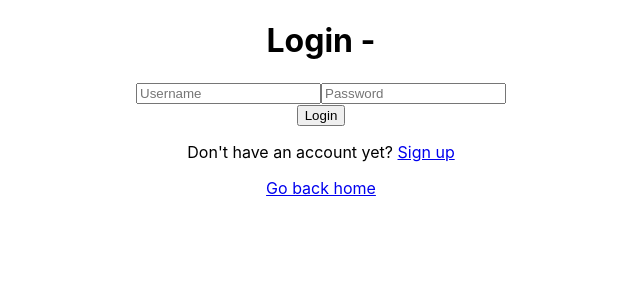
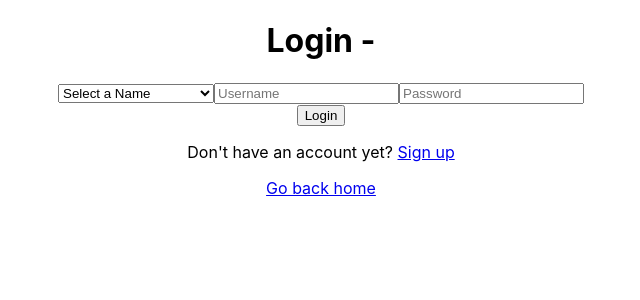
Before and after one commit to domswaby/dummy-json-shop, a React (Create React App) app: page /login in a window 1280 px wide. Shown: the top 300 px of the page, without its empty margins (319-959 px from the left). Built offline with nearby package versions, Linux system fonts and the light colour scheme.

Commit message:
add selector for fakeUsers in log in screen

```diff
--- a/src/Contexts/AppContext.js
+++ b/src/Contexts/AppContext.js
@@ -4,7 +4,7 @@ import { createContext } from "react";
 export const AppContext = createContext(null);
 
 export const AppContextProvider = ({ children }) => {
-  const [userInfo, setUserInfo] = useState({});
+  const [userInfo, setUserInfo] = useState(null);
   const [newUserCount, setNewUserCount] = useState(0);
 
   const value = {
--- a/src/Services/UserService.js
+++ b/src/Services/UserService.js
@@ -702,10 +702,19 @@ export const fakeUsers = [
 ];
 
 export const isFakeUser = (username) => {
-  for (user of fakeUsers) {
+  for (const user of fakeUsers) {
     if (user.username === username) {
       return true;
     }
   }
   return false;
 };
+
+export const checkFakePassword = (username, password) => {
+  for (const user of fakeUsers) {
+    if (user.username === username && user.password === password) {
+      return true;
+    }
+  }
+  return false;
+};
--- a/src/components/Login/Login.js
+++ b/src/components/Login/Login.js
@@ -3,9 +3,11 @@ import { AppContext } from "../../Contexts/AppContext.js";
 import { useNavigate } from "react-router-dom";
 import { login } from "../Auth/AuthService.js";
 import { Link } from "react-router-dom";
+import { isFakeUser, fakeUsers } from "../../Services/UserService.js";
 
 const Login = () => {
   const { userInfo } = useContext(AppContext);
+  const [selectedName, setSelectedName] = useState(""); // New state for selected name
   const [username, setUsername] = useState("");
   const [password, setPassword] = useState("");
   const [error, setError] = useState(""); // State to hold the error message
@@ -35,17 +37,46 @@ const Login = () => {
     }
   };
 
+  const handleNameChange = (e) => {
+    const selectedValue = e.target.value;
+    setSelectedName(selectedValue);
+
+    if (selectedValue === "clearInputs") {
+      setUsername("");
+      setPassword("");
+    } else {
+      const selectedUser = fakeUsers.find(
+        (user) => user.username === selectedValue
+      );
+      if (selectedUser) {
+        setUsername(selectedUser.username);
+        setPassword(selectedUser.password);
+      }
+    }
+  };
+
   return (
     <div>
       <h1 className="signup-header">Login - {userInfo?.username}</h1>
+      <select value={selectedName} onChange={handleNameChange}>
+        <option value="clearInputs">Select a Name</option>{" "}
+        {/* Add a clear option */}
+        {fakeUsers.map((user) => (
+          <option key={user.id} value={user.username}>
+            {user.firstName} {user.lastName}
+          </option>
+        ))}
+      </select>
       <input
         type="text"
         placeholder="Username"
+        value={username}
         onChange={(e) => setUsername(e.target.value)}
       />
       <input
         type="password"
         placeholder="Password"
+        value={password}
         onChange={(e) => setPassword(e.target.value)}
       />
       <div className="signup-btn">
```
